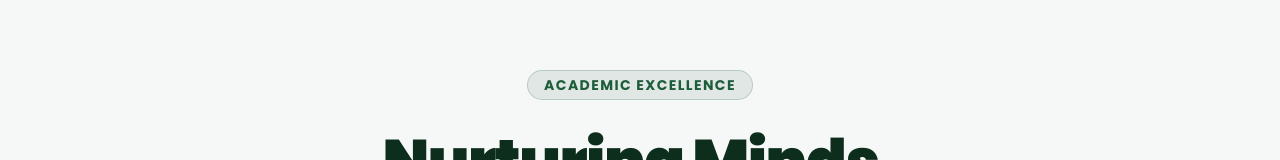
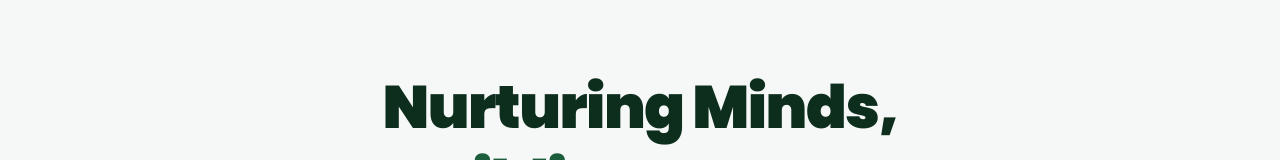
Before and after one commit to Ireoluuwa/elshaddaibaptistschools-ui, a Next.js app: page /academics in a window 1280 px wide. Shown: the part 171-331 px from the top of the page. Built offline with nearby package versions, Linux system fonts and the light colour scheme; no server answers.

Commit message:
refactor: remove tag component and decrease base font size in AcademicsHero section

```diff
--- a/components/academics/AcademicsHero.tsx
+++ b/components/academics/AcademicsHero.tsx
@@ -6,10 +6,7 @@
     <section className="relative w-full bg-[#f6f8f8] py-12 md:py-20 lg:py-28">
       <div className="max-w-7xl mx-auto px-6 lg:px-20 flex flex-col items-center text-center">
         <div className="max-w-3xl mb-12">
-          <span className="inline-block py-1 px-4 rounded-full bg-primary/10 text-primary font-bold text-sm mb-6 border border-primary/20 uppercase tracking-widest">
-            {academicsHero.tag}
-          </span>
-          <h1 className="text-4xl md:text-5xl lg:text-6xl font-black text-secondary tracking-tight mb-6 leading-tight">
+          <h1 className="text-3xl md:text-5xl lg:text-6xl font-black text-secondary tracking-tight mb-6 leading-tight">
             Nurturing Minds, <br/>
             <span className="text-primary">{academicsHero.titleAccent}</span>
           </h1>
```
